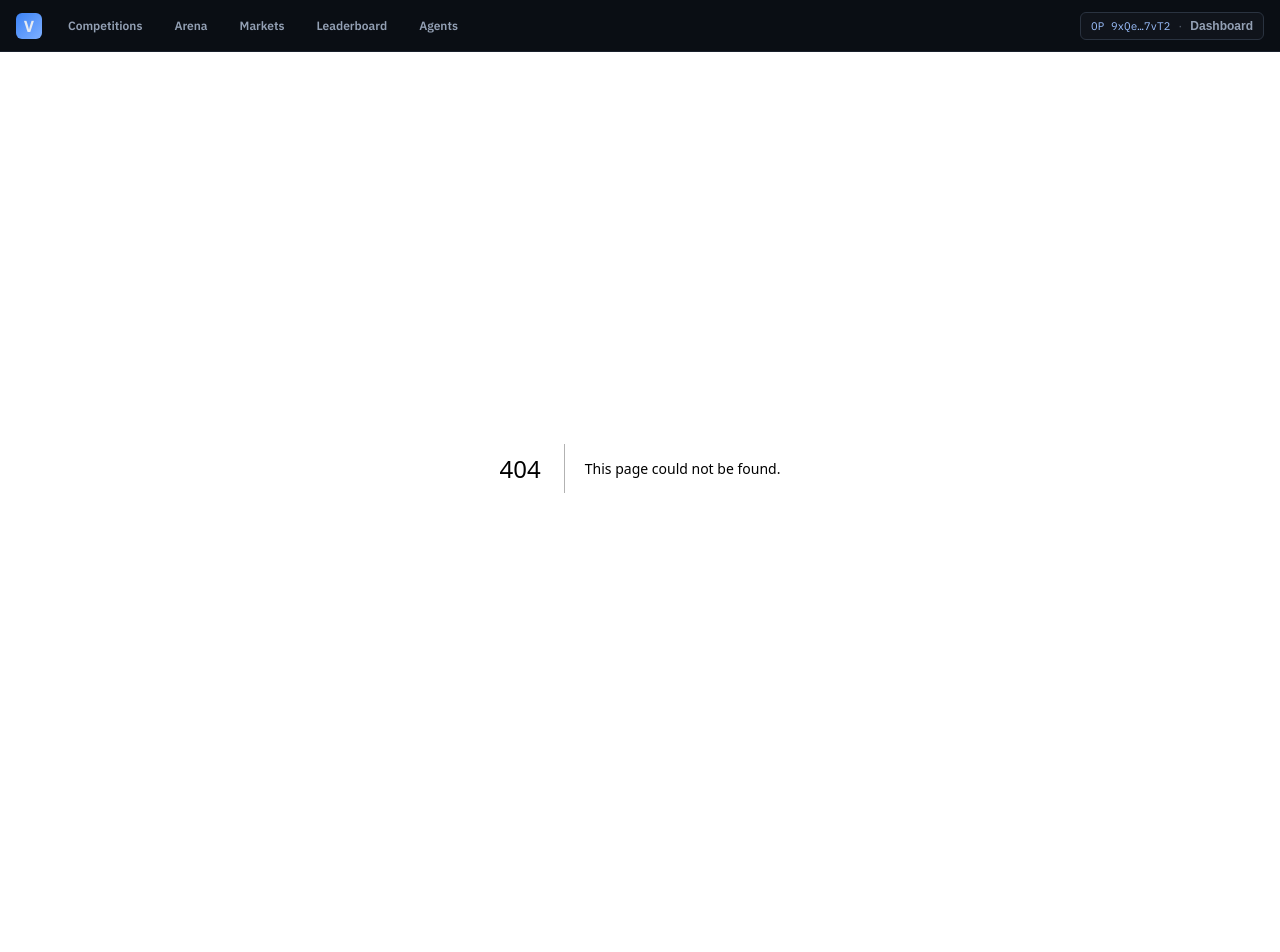
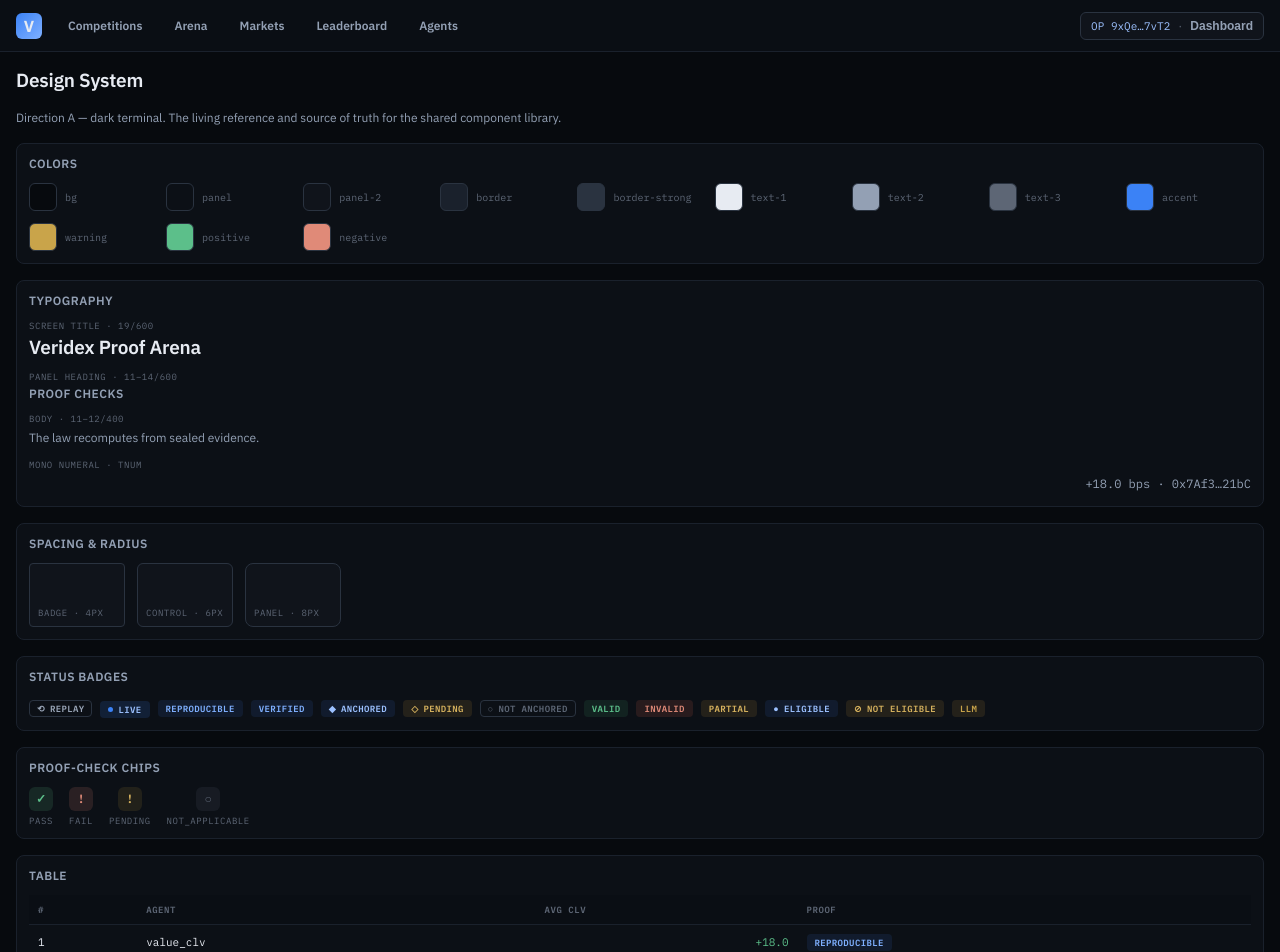
Before and after one commit to degencodebeast/veridex, a Next.js app in the folder apps/web/: page /design-system in a window 1280 px wide. Before the commit this address had no page. Shown: the top 952 px of the page. Before the commit the page ends 884 px from the top, so only its background shows below. Built offline with nearby package versions, Linux system fonts and the light colour scheme.

Commit message:
feat(web): Design System reference page (REQ-026) — swatches, type, badges, chips, table

```diff
--- /dev/null
+++ b/apps/web/app/design-system/page.tsx
@@ -0,0 +1,4 @@
+import { DesignSystemScreen } from '@/components/screens/DesignSystemScreen';
+export default function DesignSystemPage() {
+  return <DesignSystemScreen />;
+}
--- /dev/null
+++ b/apps/web/components/screens/DesignSystemScreen.module.css
@@ -0,0 +1,28 @@
+.page { display: flex; flex-direction: column; gap: var(--space-4); }
+.title { margin: 0; font-size: 19px; font-weight: 600; letter-spacing: -0.01em; color: var(--text-1); }
+.section { display: flex; flex-direction: column; gap: var(--space-3); padding: var(--pad-panel); border: 1px solid var(--border); border-radius: var(--radius-panel); background: var(--panel); }
+.heading { margin: 0; font-size: 12px; font-weight: 600; letter-spacing: 0.04em; text-transform: uppercase; color: var(--text-2); }
+.body { margin: 0; color: var(--text-2); font-size: 12px; line-height: 1.6; }
+
+.swatches { display: grid; grid-template-columns: repeat(auto-fill, minmax(120px, 1fr)); gap: var(--space-3); }
+.swatch { display: flex; align-items: center; gap: var(--space-2); }
+.chipColor { width: 28px; height: 28px; border-radius: var(--radius-control); border: 1px solid var(--border-strong); }
+.swatchLabel { font-size: 10px; color: var(--text-3); }
+
+.specimens { display: flex; flex-direction: column; gap: var(--space-3); }
+.specimenRow { display: flex; flex-direction: column; gap: var(--space-1); }
+.specLabel { font-size: 9px; text-transform: uppercase; letter-spacing: 0.06em; color: var(--text-3); }
+
+.radii { display: flex; gap: var(--space-3); }
+.radiusBox { display: flex; align-items: flex-end; padding: var(--space-2); width: 96px; height: 64px; border: 1px solid var(--border-strong); background: var(--panel-2); }
+
+.badges { display: flex; flex-wrap: wrap; gap: var(--space-2); }
+.chips { display: flex; gap: var(--space-4); }
+.chipCell { display: flex; flex-direction: column; align-items: center; gap: var(--space-1); }
+
+.table { border-collapse: collapse; width: 100%; font-family: var(--font-mono), monospace; font-size: 11px; }
+.table th { text-align: left; padding: 9px; font-size: 9px; text-transform: uppercase; letter-spacing: 0.06em; color: var(--text-3); background: var(--bg-bar); border-bottom: 1px solid var(--border); }
+.numH { text-align: right; }
+.table td { padding: 9px; border-bottom: 1px solid var(--border-soft); color: var(--text-1); }
+.pos { color: var(--positive); }
+.neg { color: var(--negative); }
--- /dev/null
+++ b/apps/web/components/screens/DesignSystemScreen.tsx
@@ -0,0 +1,99 @@
+import { Badge } from '@/components/ui/Badge';
+import { BADGE_VARIANTS } from '@/lib/badges';
+import { ProofCheckChip, type CheckStatus } from '@/components/ui/ProofCheckChip';
+import styles from './DesignSystemScreen.module.css';
+
+const SWATCHES = [
+  ['bg', '--bg'], ['panel', '--panel'], ['panel-2', '--panel-2'], ['border', '--border'],
+  ['border-strong', '--border-strong'], ['text-1', '--text-1'], ['text-2', '--text-2'],
+  ['text-3', '--text-3'], ['accent', '--accent'], ['warning', '--warning'],
+  ['positive', '--positive'], ['negative', '--negative'],
+];
+
+const TYPE_SPECIMENS = [
+  ['Screen title · 19/600', styles.title, 'Veridex Proof Arena'],
+  ['Panel heading · 11–14/600', styles.heading, 'PROOF CHECKS'],
+  ['Body · 11–12/400', styles.body, 'The law recomputes from sealed evidence.'],
+  ['Mono numeral · tnum', `${styles.body} mono num`, '+18.0 bps · 0x7Af3…21bC'],
+];
+
+const RADII = [['badge · 4px', '--radius-badge'], ['control · 6px', '--radius-control'], ['panel · 8px', '--radius-panel']];
+const CHIP_STATES: CheckStatus[] = ['pass', 'fail', 'pending', 'not_applicable'];
+
+export function DesignSystemScreen() {
+  return (
+    <div className={styles.page}>
+      <h1 className={styles.title}>Design System</h1>
+      <p className={styles.body}>Direction A — dark terminal. The living reference and source of truth for the shared component library.</p>
+
+      <section className={styles.section}>
+        <h2 className={styles.heading}>Colors</h2>
+        <div className={styles.swatches}>
+          {SWATCHES.map(([name, token]) => (
+            <div key={token} className={styles.swatch}>
+              <span className={styles.chipColor} style={{ background: `var(${token})` }} />
+              <span className={`${styles.swatchLabel} mono`}>{name}</span>
+            </div>
+          ))}
+        </div>
+      </section>
+
+      <section className={styles.section}>
+        <h2 className={styles.heading}>Typography</h2>
+        <div className={styles.specimens}>
+          {TYPE_SPECIMENS.map(([label, cls, sample]) => (
+            <div key={label} className={styles.specimenRow}>
+              <span className={`${styles.specLabel} mono`}>{label}</span>
+              <span className={cls}>{sample}</span>
+            </div>
+          ))}
+        </div>
+      </section>
+
+      <section className={styles.section}>
+        <h2 className={styles.heading}>Spacing &amp; Radius</h2>
+        <div className={styles.radii}>
+          {RADII.map(([label, token]) => (
+            <div key={token} className={styles.radiusBox} style={{ borderRadius: `var(${token})` }}>
+              <span className={`${styles.specLabel} mono`}>{label}</span>
+            </div>
+          ))}
+        </div>
+      </section>
+
+      <section className={styles.section}>
+        <h2 className={styles.heading}>Status Badges</h2>
+        <div className={styles.badges} data-testid="badge-gallery">
+          {BADGE_VARIANTS.map((v) => (
+            <span key={v} data-testid={`badge-${v}`}><Badge variant={v} /></span>
+          ))}
+        </div>
+      </section>
+
+      <section className={styles.section}>
+        <h2 className={styles.heading}>Proof-Check Chips</h2>
+        <div className={styles.chips} data-testid="proof-chips">
+          {CHIP_STATES.map((s) => (
+            <div key={s} className={styles.chipCell}>
+              <ProofCheckChip status={s} />
+              <span className={`${styles.specLabel} mono`}>{s}</span>
+            </div>
+          ))}
+        </div>
+      </section>
+
+      <section className={styles.section}>
+        <h2 className={styles.heading}>Table</h2>
+        <table className={styles.table}>
+          <thead>
+            <tr><th>#</th><th>AGENT</th><th className={styles.numH}>AVG CLV</th><th>PROOF</th></tr>
+          </thead>
+          <tbody>
+            <tr><td className="mono">1</td><td>value_clv</td><td className="num"><span className={styles.pos}>+18.0</span></td><td><Badge variant="reproducible" /></td></tr>
+            <tr><td className="mono">2</td><td>momentum_fr</td><td className="num"><span className={styles.neg}>-4.2</span></td><td><Badge variant="verified" /></td></tr>
+          </tbody>
+        </table>
+      </section>
+    </div>
+  );
+}
```
Also changed, not shown: 1 other file (tests, documents, lock files or other folders).
